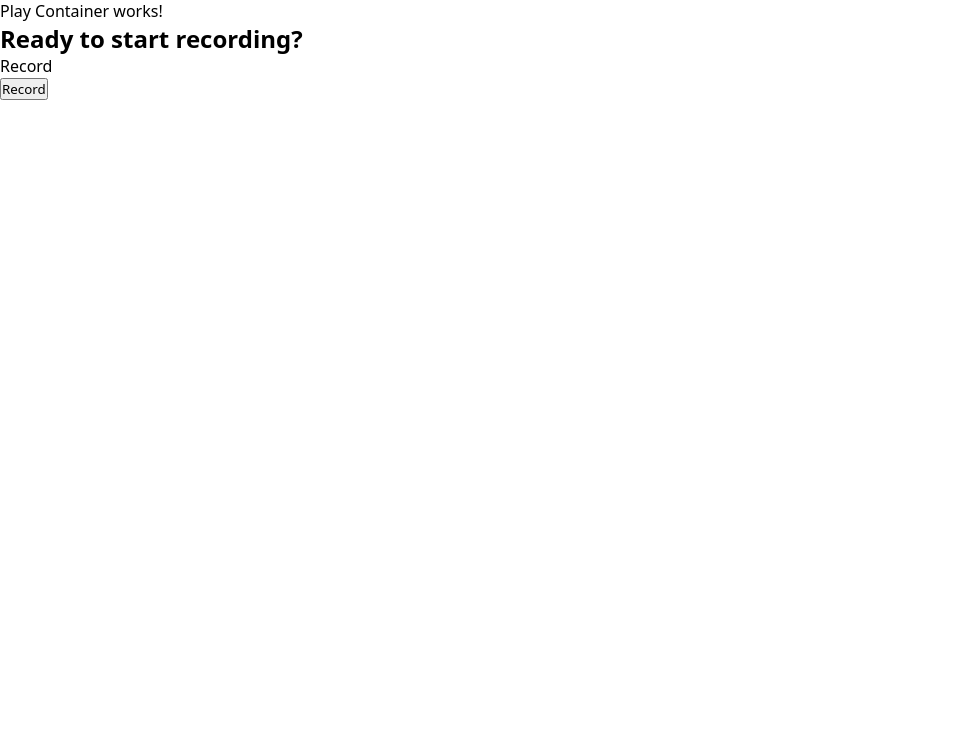
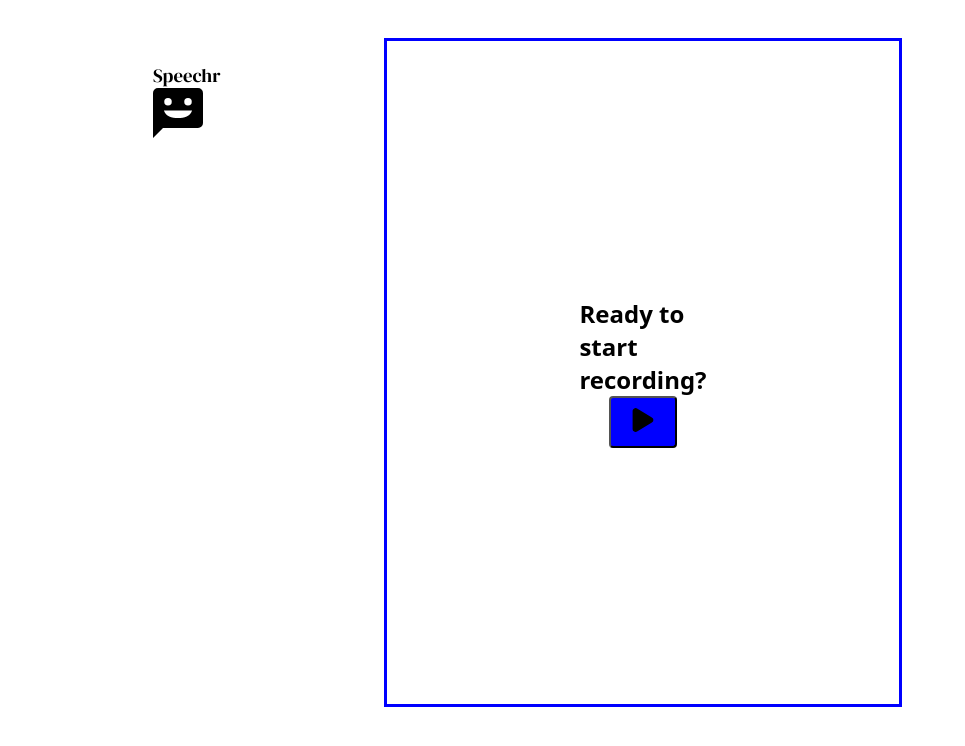
Before and after one commit to axolotl-salamander/speechmander, a React app: page /record in a window 1280 px wide. Shown: the top 746 px of the page, without its empty margins (0-965 px from the left). Built offline with nearby package versions, Linux system fonts and the light colour scheme; what mic-recorder-to-mp3 would draw is missing.

Commit message:
play and record container updates

```diff
--- a/client/components/Record.jsx
+++ b/client/components/Record.jsx
@@ -87,7 +87,7 @@ const Record = () => {
 
   return (
     <>
-      <div>Record</div>
+      <div></div>
       {
         (isRecording || transcript) && (
           <div className="record-container">
@@ -110,7 +110,11 @@ const Record = () => {
       {
         isRecording && (
           <div>
-            insert pulsing recording icon here
+            <svg xmlns="http://www.w3.org/2000/svg" width="100" height="100" viewBox="0 0 21 21">
+              <g fill="none" stroke="currentColor" >
+                <circle cx="10.5" cy="10.5" r="5"/>
+                <circle cx="10.5" cy="10.5" r="3" fill="currentColor"/>
+              </g></svg>
           </div>
         )
       }
@@ -124,8 +128,16 @@ const Record = () => {
       <div className="buttons">
         {
           !isRecording
-            ? <button onClick={handleToggleRecording} className='record-btn'>Record</button>
-            : <button onClick={handleToggleRecording} className='stop-record-btn'>Stop Recording</button>
+            ? <button onClick={handleToggleRecording} className='record-btn'>
+              <svg xmlns="http://www.w3.org/2000/svg" width="24" height="24" viewBox="0 0 14 14">
+                <path fill="currentColor" stroke="currentColor" d="M1.436 12.33a1.14 1.14 0 0 0 .63 1a1.24 1.24 0 0 0 1.22 0l8.65-5.35a1.11 1.11 0 0 0 0-2L3.286.67a1.24 1.24 0 0 0-1.22 0a1.14 1.14 0 0 0-.63 1z"/>
+              </svg>
+            </button>
+            : <button onClick={handleToggleRecording} className='stop-record-btn'>
+              <svg xmlns="http://www.w3.org/2000/svg" width="50" height="50" viewBox="0 0 14 14">
+                <path fill="currentColor" stroke="currentColor" d="M1.5 0A1.5 1.5 0 0 0 0 1.5v11A1.5 1.5 0 0 0 1.5 14h11a1.5 1.5 0 0 0 1.5-1.5v-11A1.5 1.5 0 0 0 12.5 0z"/>
+              </svg>
+            </button>
         }
       </div>
     </>
--- a/client/containers/1Welcome.jsx
+++ b/client/containers/1Welcome.jsx
@@ -12,8 +12,8 @@ const WelcomeContainer = () => {
       <div className="nav-container">
         <div className="logo">
           <h3>Speechr</h3>
-          <svg className='logo-icon' xmlns="http://www.w3.org/2000/svg" width="200" height="200" viewBox="0 0 1664 1664">
-            <path fill="currentColor" d="M1664 832q0 203-66.5 386.5T1391 1517q-24 19-47 19q-26 0-45-19t-19-45q0-32 31-55q80-58 133-163.5t72.5-209.5t19.5-212t-19.5-212t-72.5-209.5T1311 247q-31-23-31-55q0-26 19-45t45-19q23 0 47 19q140 115 206.5 298.5T1664 832zm-256 0q0-161-51.5-309.5T1198 275q-21-19-46-19q-26 0-45 19t-19 45q0 31 29 54q82 67 122.5 198.5T1280 832t-40.5 259.5T1117 1290q-29 23-29 54q0 26 19 45t45 19q25 0 46-19q107-99 158.5-247.5T1408 832zm-448 448q-26 0-45-19t-19-45q0-24 17-43q111-130 111-341q0-210-111-341q-17-19-17-43q0-26 19-45t45-19q27 0 48 21q72 75 108 192t36 235t-36 235t-108 192q-21 21-48 21zM64 128q-26 0-45-19T0 64t19-45T64 0q121 0 226 41t182 126.5T575 371q18 66 49 100q23 26 96 62t97 65q7 9 11 21.5t4.5 19t0 25t-.5 21.5q0 26-13 48.5t-37.5 40t-47 29.5t-55.5 26l-96 37q5 20 22.5 57.5t28 71t5.5 59.5q-5 24-43 31q-49 16-154 17.5t-154-6.5q33 39 55 57q34 27 66 39t103 24q69 11 64 70q-9 95-82.5 140.5T320 1472q-19 0-32.5 8.5T268 1503t-9.5 31t-3 34t.5 32q0 26-19 45t-45 19t-45-19t-19-45v-64q0-82 56-137t136-55q34-1 74.5-11t41.5-31q-128-12-218-84t-90-194q0-33 26-50.5t59-10.5q92 21 215 19q44 0 66-7q-1-2-23.5-61T448 832q0-44 48-62q5-2 35-11t58-18t58-21.5t47.5-26.5t14.5-27q-4-10-45-29t-88.5-46t-65.5-53q-49-70-61-143q-15-72-51.5-123t-92-79.5T194 150T64 128z"/>
+          <svg className='logo-icon' xmlns="http://www.w3.org/2000/svg" width="200" height="200" viewBox="0 0 20 20">
+            <path fill="currentColor" d="M18 0H2a2 2 0 0 0-2 2v18l4-4h14a2 2 0 0 0 2-2V2a2 2 0 0 0-2-2zm-4 4a1.5 1.5 0 1 1-1.5 1.5A1.5 1.5 0 0 1 14 4zM6 4a1.5 1.5 0 1 1-1.5 1.5A1.5 1.5 0 0 1 6 4zm4 8c-2.61 0-4.83-.67-5.65-3h11.3c-.82 2.33-3.04 3-5.65 3z"/>
           </svg>
         </div>
       </div>
--- a/client/containers/2.3PlayContainer.jsx
+++ b/client/containers/2.3PlayContainer.jsx
@@ -4,7 +4,14 @@ import Record from '../components/Record.jsx';
 const PlayContainer = () => {
   return (
     <>
-      <p>Play Container works!</p>
+      <div className="nav-container">
+        <div className="logo">
+          <h3>Speechr</h3>
+          <svg className='logo-icon' xmlns="http://www.w3.org/2000/svg" width="200" height="200" viewBox="0 0 20 20">
+    <path fill="currentColor" d="M18 0H2a2 2 0 0 0-2 2v18l4-4h14a2 2 0 0 0 2-2V2a2 2 0 0 0-2-2zm-4 4a1.5 1.5 0 1 1-1.5 1.5A1.5 1.5 0 0 1 14 4zM6 4a1.5 1.5 0 1 1-1.5 1.5A1.5 1.5 0 0 1 6 4zm4 8c-2.61 0-4.83-.67-5.65-3h11.3c-.82 2.33-3.04 3-5.65 3z"/>
+          </svg>
+        </div>
+      </div>
       <div className="play-container">
         <h2>Ready to start recording?</h2>
         <Record />
--- a/client/stylesheets/styles.css
+++ b/client/stylesheets/styles.css
@@ -49,3 +49,58 @@ h1 {
     width: 50px;
     height: 50px;
 }
+
+/* play container */
+
+.play-container {
+display: flex;
+border: solid blue;
+padding: 20%;
+margin: 3% 30%;
+flex-direction: column;
+align-items: center;
+justify-content: start;
+}
+
+.record-container {
+    display: flex;
+    border: solid red;
+    padding: 10%;
+    margin: 10px 0;
+    flex-direction: column;
+    align-items: center;
+    justify-content: start;
+}
+
+.transcript-container {
+    display: flex;
+    border: solid purple;
+    padding: 20%;
+    margin: 3% 30%;
+    flex-direction: column;
+    align-items: center;
+    justify-content: start;
+}
+
+buttons {
+display: flex;
+justify-content: space-around;
+width: 100%;
+margin-top: 20px;
+}
+
+.record-btn {
+background-color: blue;
+border-radius: 4px;
+padding: 10px 20px;
+cursor: pointer;
+transition: background-color 0.3s ease;
+}
+
+stop-record-btn {
+    background-color: blue;
+    border-radius: 4px;
+    padding: 10px 20px;
+    cursor: pointer;
+    transition: background-color 0.3s ease;
+}
```
